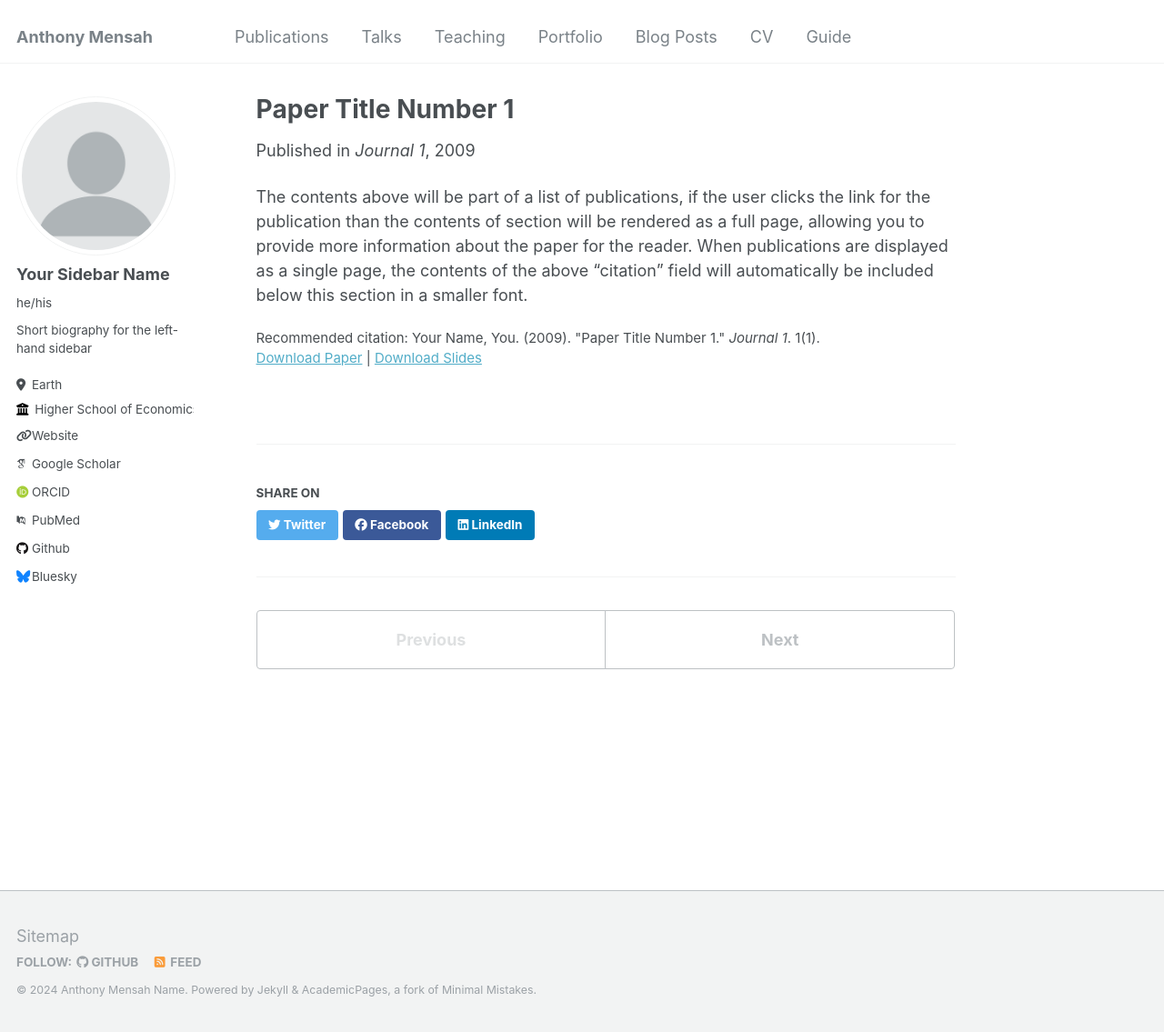
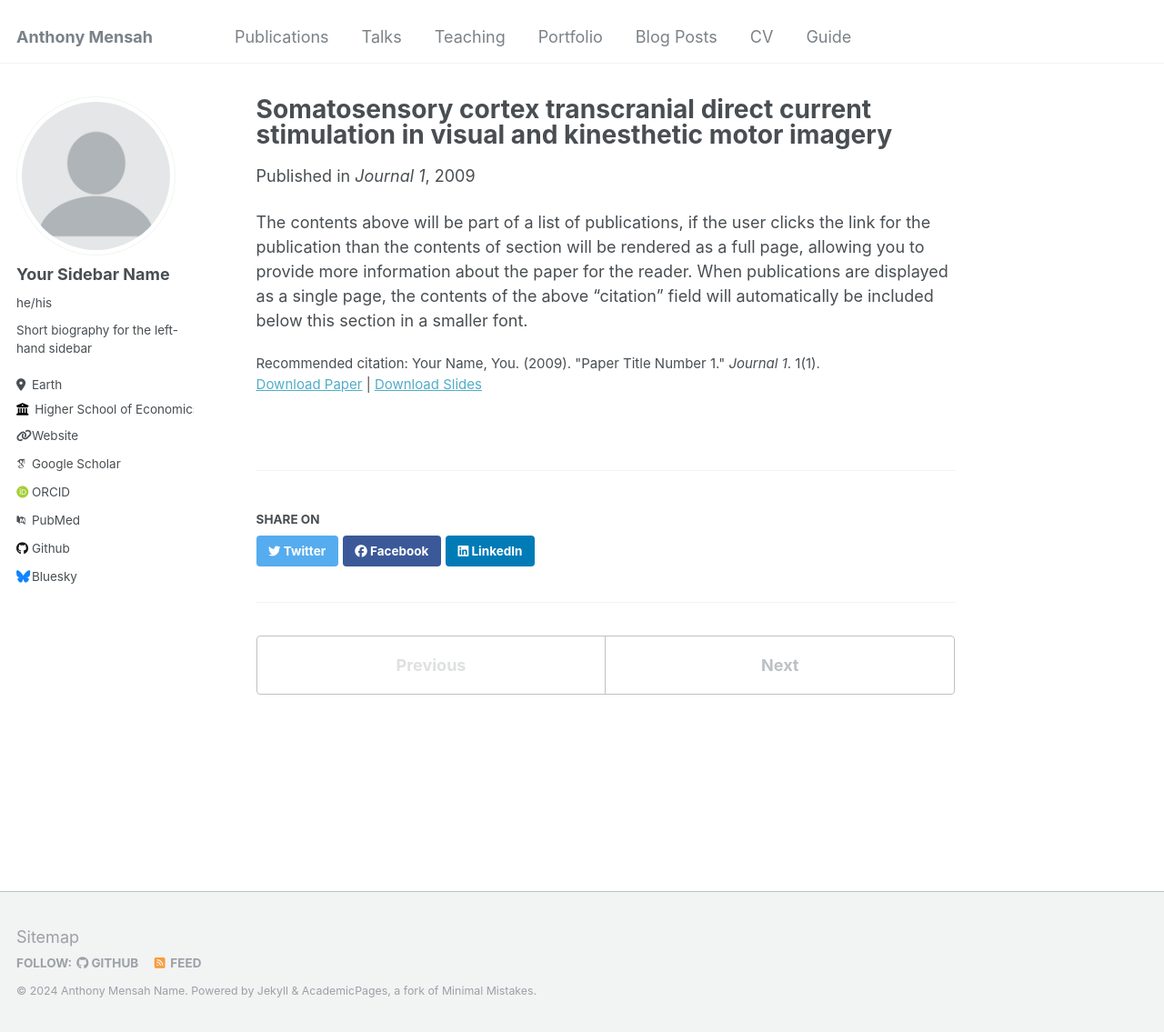
Before and after one commit to CaptainJamesMaximus/captainjamesmaximus.github.io, a Jekyll site: the page built from _publications/2009-10-01-paper-title-number-1.md, in a window 1280 px wide and 1135 px high. Shown: the whole window at 91% size. Built offline with Jekyll 4.4.1, drawn with Linux system fonts in a browser that asks for light colours; some web fonts are replaced.

Commit message:
_publications updated

```diff
--- a/_publications/2009-10-01-paper-title-number-1.md
+++ b/_publications/2009-10-01-paper-title-number-1.md
@@ -1,5 +1,5 @@
 ---
-title: "Paper Title Number 1"
+title: "Somatosensory cortex transcranial direct current stimulation in visual and kinesthetic motor imagery"
 collection: publications
 permalink: /publication/2009-10-01-paper-title-number-1
 excerpt: 'This paper is about the number 1. The number 2 is left for future work.'
```
